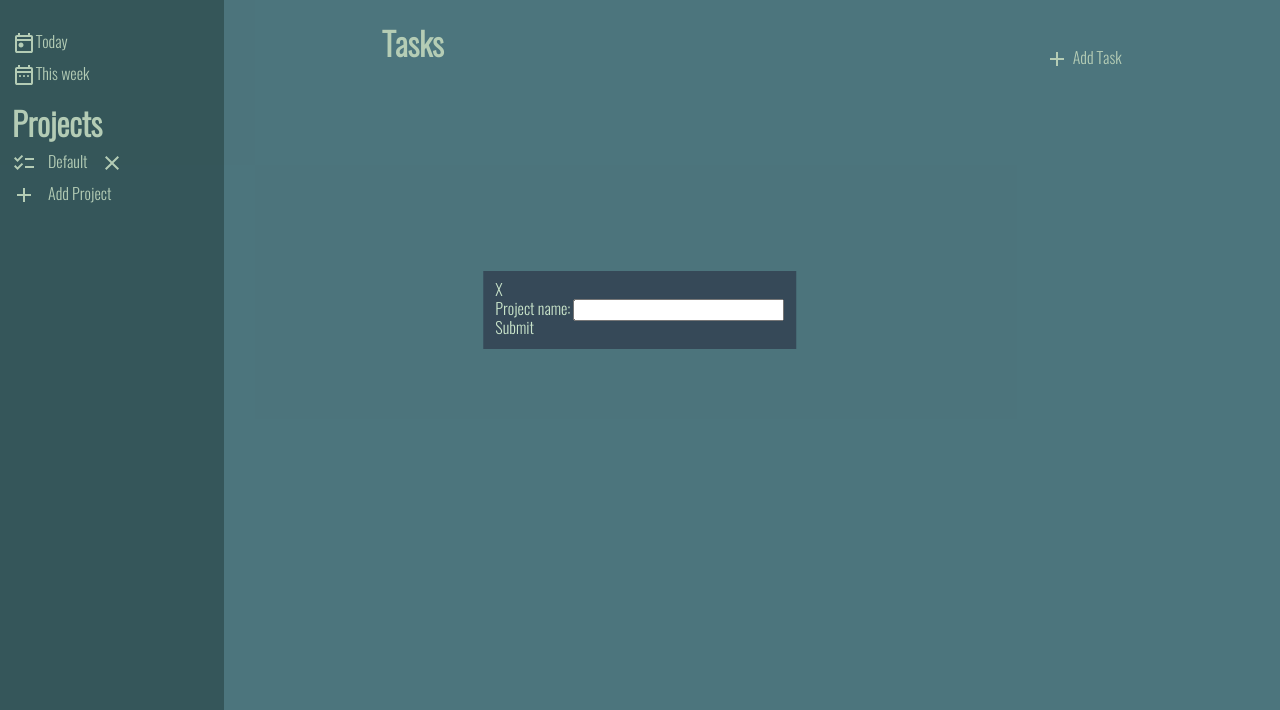
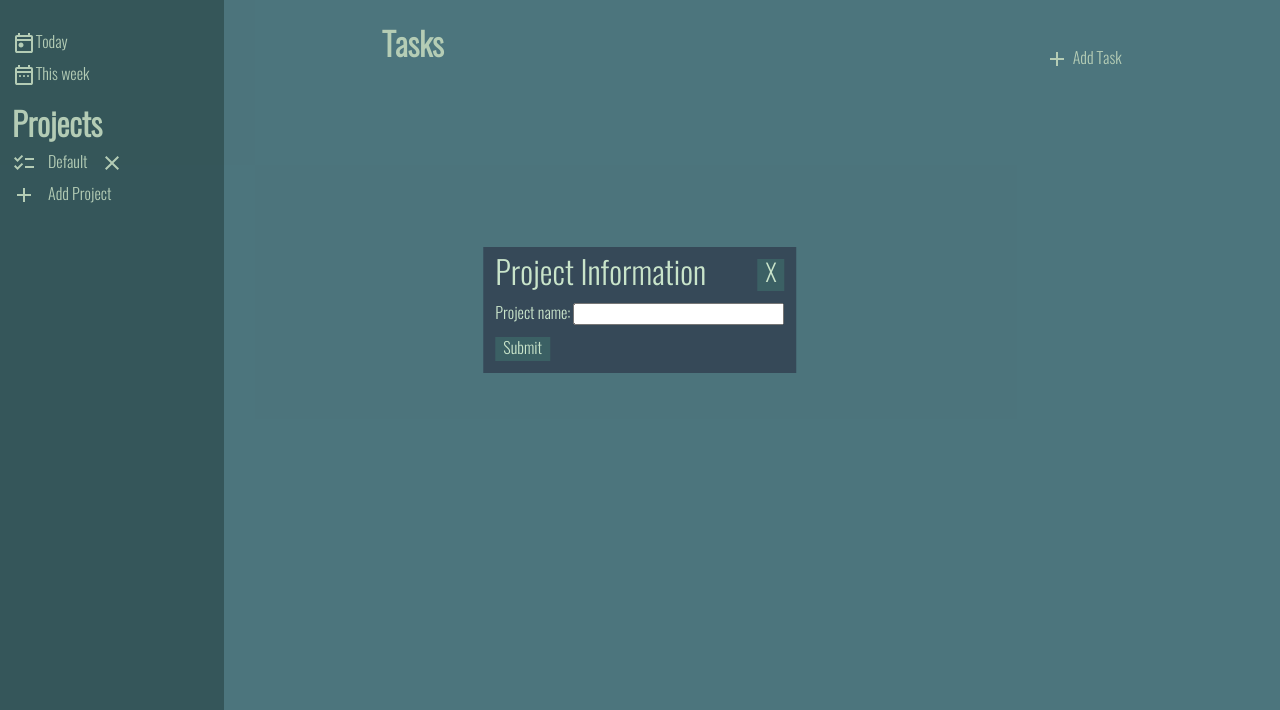
Before and after one commit to daniellonsdale/odin-todo-list, a website built with webpack: page src/template.html in a window 1280 px wide. Both pictures are taken after a click on the button "Add Project". Shown: the part 90-800 px from the top of the page. Built offline with nearby package versions, Linux system fonts and the light colour scheme.

Commit message:
Update form appearance

```diff
--- a/src/styles.css
+++ b/src/styles.css
@@ -203,8 +203,36 @@ form{
     color: var(--tea-green);
     font-family: inherit;
     padding: 12px;
+
+    display: flex;
+    flex-direction: column;
+    align-items: baseline;
+    gap: 12px;
 }
 
 form h2{
     font-size: 2rem
 }
+
+form button{
+    padding: 4px 8px;
+    background-color: var(--dark-slate-gray);
+}
+
+.form-header-container{
+    width: 100%;
+    flex: 1;
+    display: flex;
+    align-items: center;
+}
+
+.form-header-container .modal-close-button{
+    margin-left: auto;
+    font-size: 1.5rem;
+}
+
+.new-task-form .form-input-container{
+    display: flex;
+    flex-direction: column;
+    gap: 12px;
+}
--- a/src/template.html
+++ b/src/template.html
@@ -8,7 +8,10 @@
 <body>
     <dialog class="new-project-dialog">
         <form action="" class="new-project-form">
-            <button type="button" class="project-modal-close-button">X</button>
+            <div class="form-header-container">
+                <h2>Project Information</h2>
+                <button type="button" class="project-modal-close-button modal-close-button">X</button>
+            </div>
             <div class="input-wrapper">
                 <label for="project-name">Project name:</label>
                 <input type="text" name="project-name" id="project-name" minlength="1" maxlength="20" required>
@@ -20,7 +23,7 @@
         <form action="" class="new-task-form">
             <div class="form-header-container">
                 <h2>Task Information</h2>
-                <button type="button" class="task-modal-close-button">X</button>
+                <button type="button" class="task-modal-close-button modal-close-button">x</button>
             </div>
             <div class="form-input-container">
                 <div class="input-wrapper">
```
